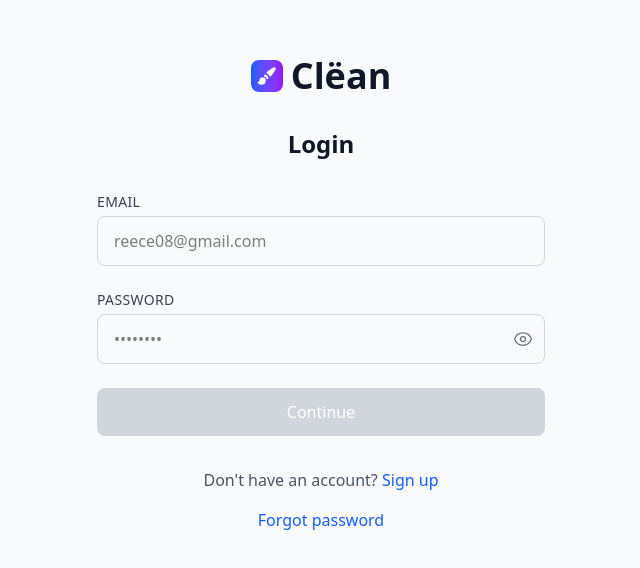
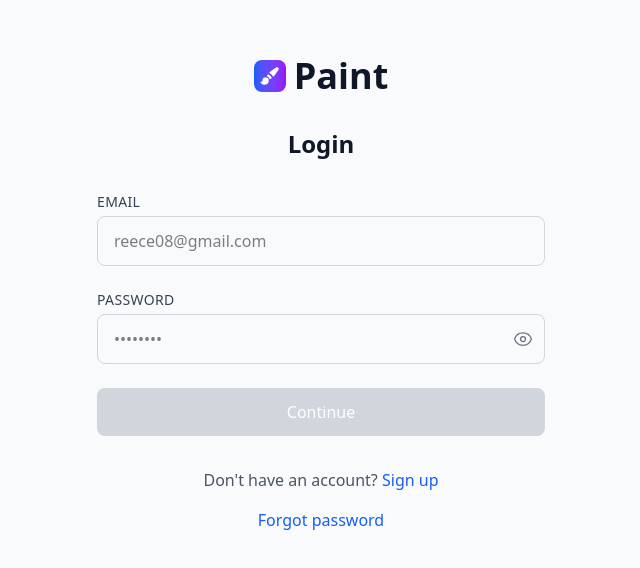
Before and after one commit to whiteHeart313/Painter-Booking-Service, a React (Vite) app in the folder client/: page /login in a window 1280 px wide. Shown: the part 106-674 px from the top of the page, without its empty margins (319-959 px from the left). Built offline with nearby package versions, Linux system fonts and the light colour scheme; no server answers.

Commit message:
feat: update branding from "Clëan" to "Paint" in Login and Signup components

```diff
--- a/client/src/pages/auth/Login.tsx
+++ b/client/src/pages/auth/Login.tsx
@@ -51,12 +51,12 @@ export default function Login() {
       <div className="min-h-screen bg-gray-50 flex items-center justify-center py-12 px-4 sm:px-6 lg:px-8">
         <div className="max-w-md w-full space-y-8">
           <div className="text-center">
-            <div className="flex items-center justify-center space-x-2 mb-8">
+            <Link to="/" className="flex items-center justify-center space-x-2 mb-8 hover:opacity-80 transition-opacity">
               <div className="flex h-8 w-8 items-center justify-center rounded-lg bg-gradient-to-r from-blue-600 to-purple-600">
                 <PaintBrushIcon className="h-5 w-5 text-white" />
               </div>
               <span className="text-4xl font-bold text-gray-900">Clëan</span>
-            </div>
+            </Link>
             <h2 className="text-2xl font-semibold text-gray-900">
               Reset Password
             </h2>
@@ -118,12 +118,12 @@ export default function Login() {
     <div className="min-h-screen bg-gray-50 flex items-center justify-center py-12 px-4 sm:px-6 lg:px-8">
       <div className="max-w-md w-full space-y-8">
         <div className="text-center">
-          <div className="flex items-center justify-center space-x-2 mb-8">
+          <Link to="/" className="flex items-center justify-center space-x-2 mb-8 hover:opacity-80 transition-opacity">
             <div className="flex h-8 w-8 items-center justify-center rounded-lg bg-gradient-to-r from-blue-600 to-purple-600">
               <PaintBrushIcon className="h-5 w-5 text-white" />
             </div>
-            <span className="text-4xl font-bold text-gray-900">Clëan</span>
-          </div>
+            <span className="text-4xl font-bold text-gray-900">Paint</span>
+          </Link>
           <h2 className="text-2xl font-semibold text-gray-900">
             Login
           </h2>
--- a/client/src/pages/auth/Signup.tsx
+++ b/client/src/pages/auth/Signup.tsx
@@ -46,12 +46,12 @@ export default function Signup() {
     <div className="min-h-screen bg-gray-50 flex items-center justify-center py-12 px-4 sm:px-6 lg:px-8">
       <div className="max-w-md w-full space-y-8">
         <div className="text-center">
-          <div className="flex items-center justify-center space-x-2 mb-8">
+          <Link to="/" className="flex items-center justify-center space-x-2 mb-8 hover:opacity-80 transition-opacity">
             <div className="flex h-8 w-8 items-center justify-center rounded-lg bg-gradient-to-r from-blue-600 to-purple-600">
               <PaintBrushIcon className="h-5 w-5 text-white" />
             </div>
-            <span className="text-4xl font-bold text-gray-900">Clëan</span>
-          </div>
+            <span className="text-4xl font-bold text-gray-900">Paint</span>
+          </Link>
           <h2 className="text-2xl font-semibold text-gray-900">
             Sign up
           </h2>
```
